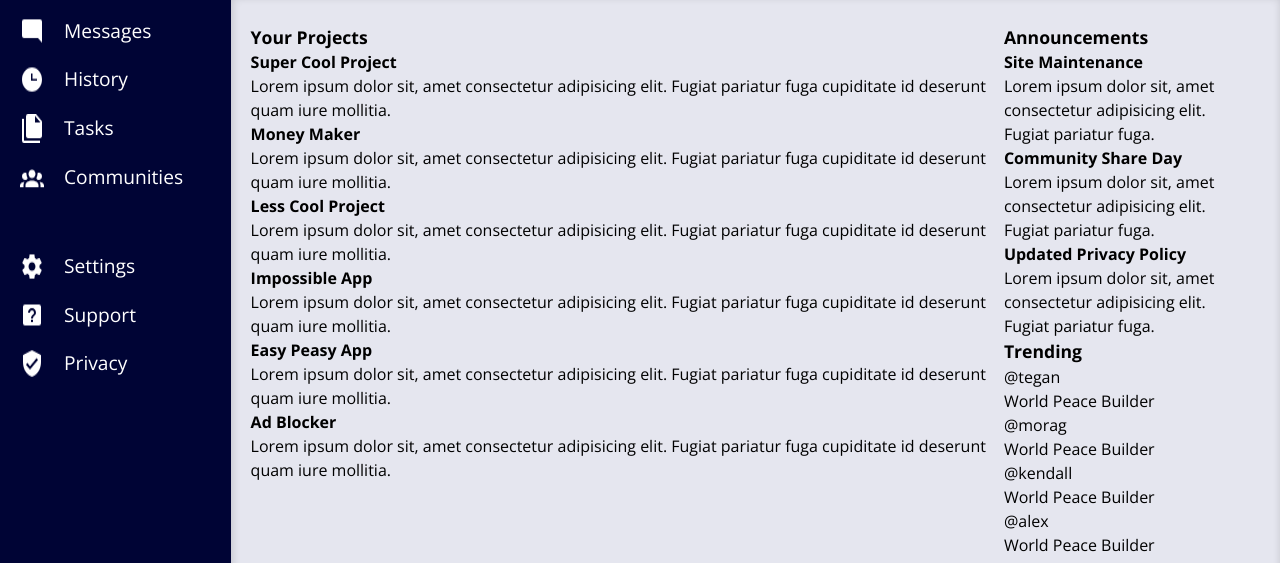
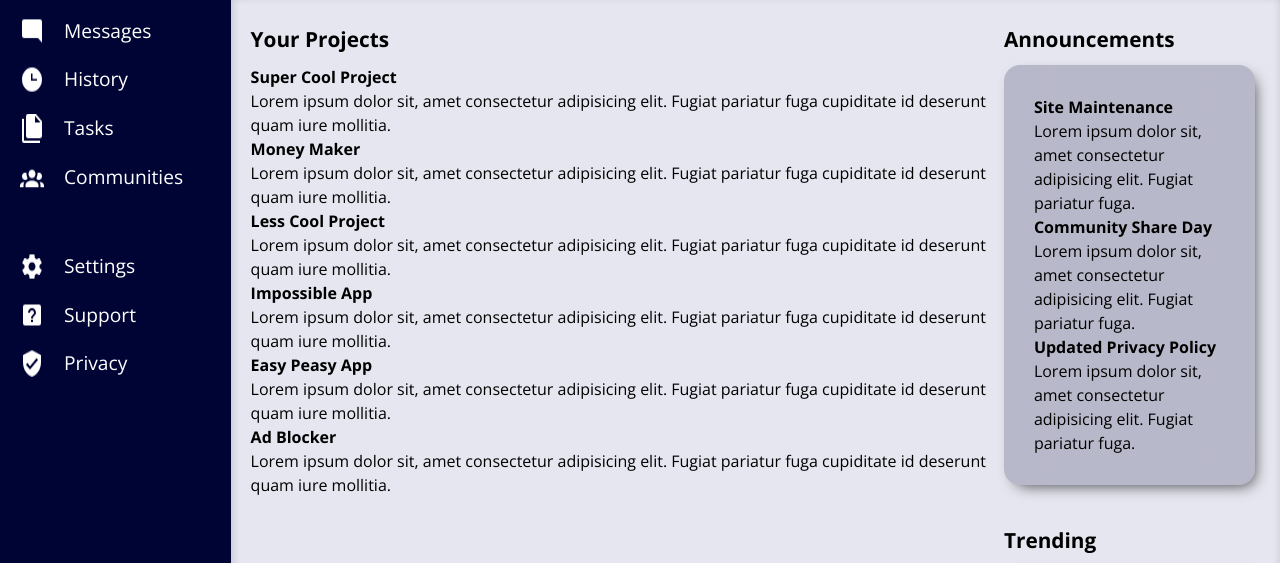
Before and after one commit to gabriel-2600/odin_admin-dashboard, a plain HTML site: page index.html in a window 1280 px wide. Shown: the part 191-754 px from the top of the page. Drawn offline with nearby package versions, Linux system fonts and the light colour scheme.

Commit message:
added styling for side content section

```diff
--- a/index.html
+++ b/index.html
@@ -164,7 +164,7 @@
           <div class="announcement-section">
             <h3>Announcements</h3>
 
-            <div class="announcements-container">
+            <div class="announcement-container">
               <div class="announcement">
                 <h4>Site Maintenance</h4>
                 <p>
@@ -194,7 +194,7 @@
           <div class="trending-section">
             <h3>Trending</h3>
 
-            <div class="users-containers">
+            <div class="trending-container">
               <div class="user">
                 <div class="user-info">
                   <p>@tegan</p>
--- a/styles.css
+++ b/styles.css
@@ -152,7 +152,7 @@ li {
   border: 0;
   border-radius: 15px;
   background-color: var(--blue-gray);
-  padding: 5px 7px 5px 7px;
+  padding: 5px 15px 5px 15px;
   font-size: 1.1rem;
 }
 
@@ -232,3 +232,30 @@ h3 {
   -webkit-box-shadow: 1px 8px 8px 0px rgba(0, 0, 0, 0.17) inset;
   -moz-box-shadow: 1px 8px 8px 0px rgba(0, 0, 0, 0.17) inset;
 }
+
+.content-section h3 {
+  margin-bottom: 10px;
+  font-size: 1.3rem;
+}
+
+/* Side Content Section */
+.side-content-section {
+  display: flex;
+  flex-direction: column;
+  gap: 40px;
+}
+
+.announcement-container,
+.trending-container {
+  padding: 30px;
+
+  background: rgba(0, 4, 53, 0.2);
+  border-radius: 16px;
+  box-shadow: 0 4px 30px rgba(0, 0, 0, 0.1);
+  backdrop-filter: blur(20px);
+  -webkit-backdrop-filter: blur(20px);
+
+  box-shadow: 5px 6px 15px -6px rgba(0, 0, 0, 0.75);
+  -webkit-box-shadow: 5px 6px 15px -6px rgba(0, 0, 0, 0.75);
+  -moz-box-shadow: 5px 6px 15px -6px rgba(0, 0, 0, 0.75);
+}
```
